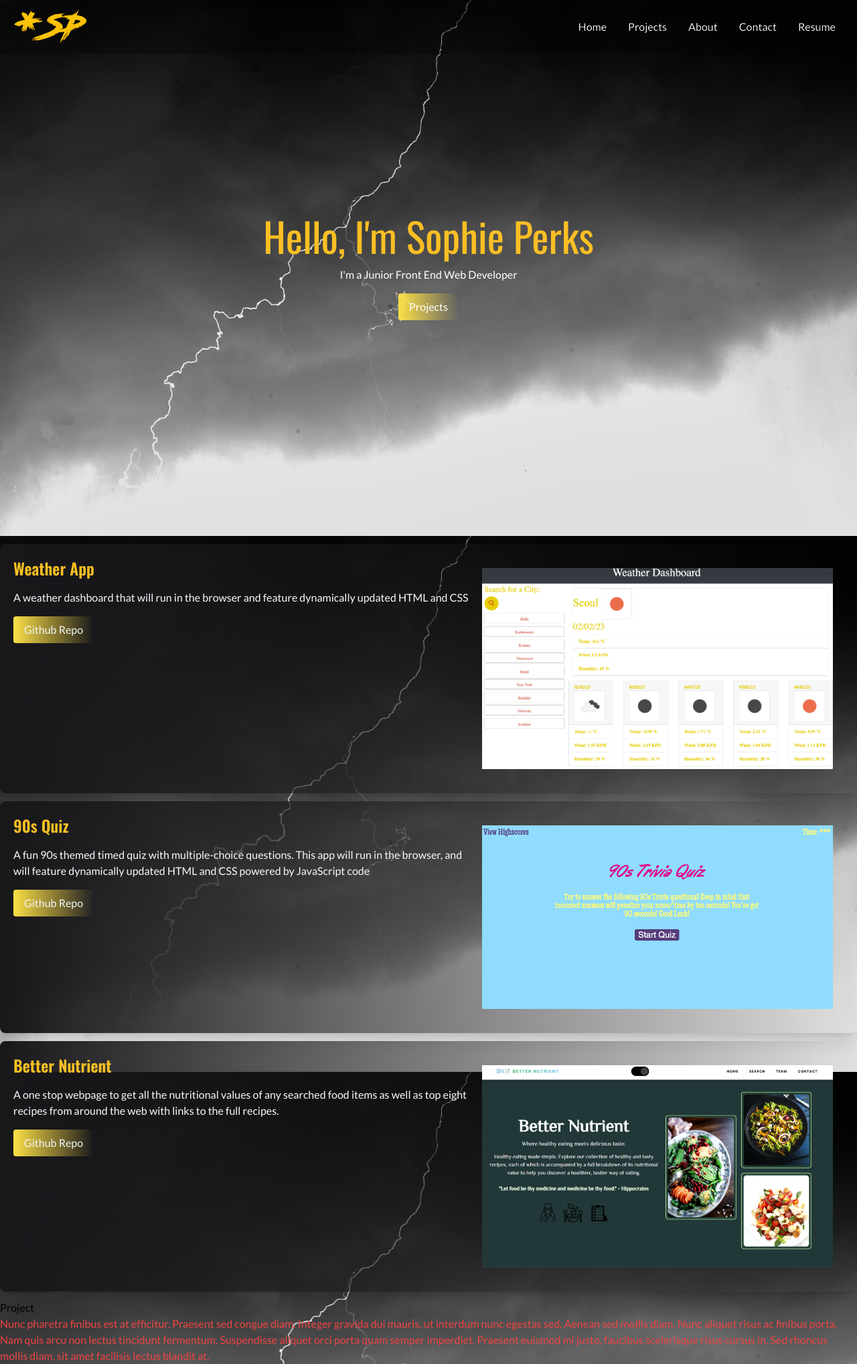
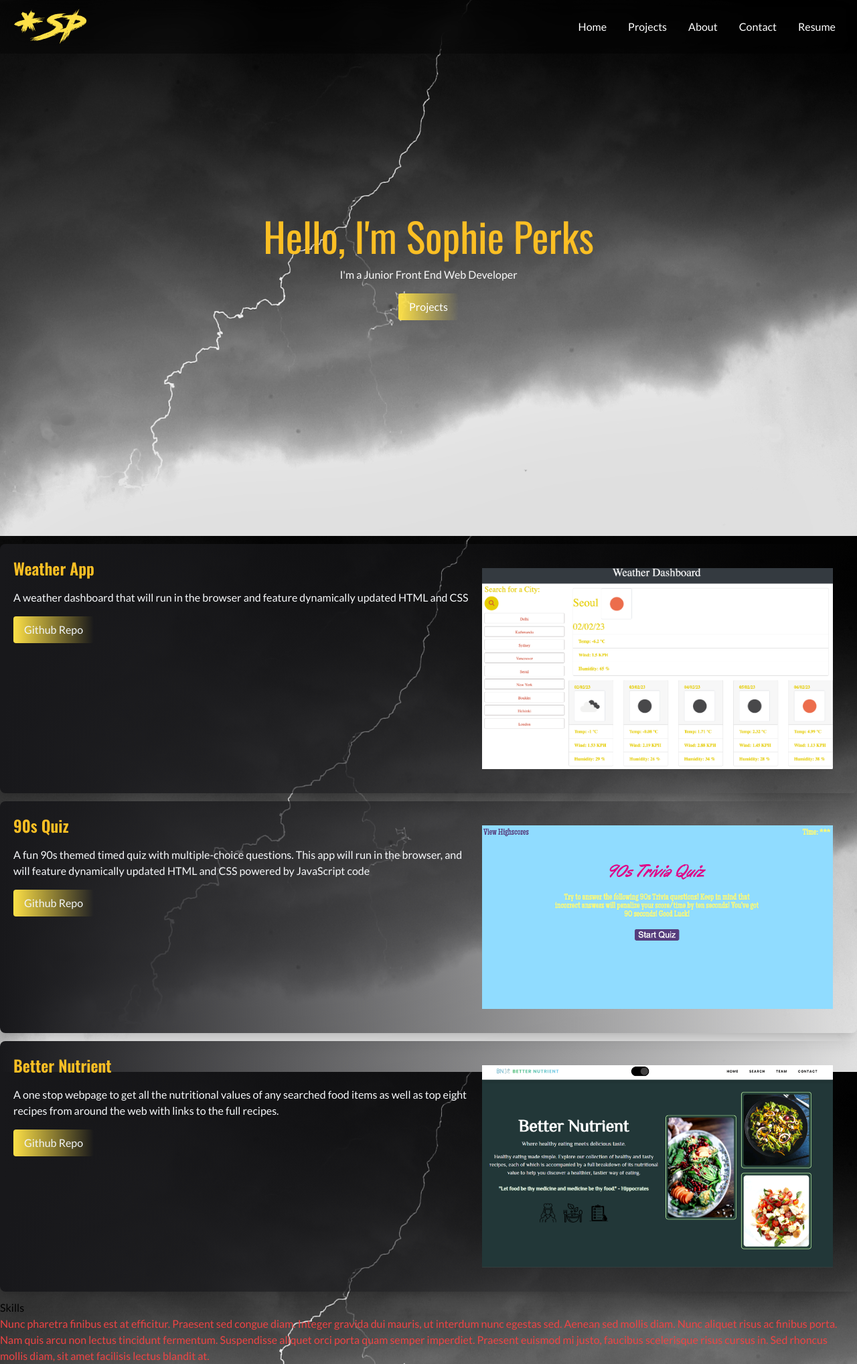
Before and after one commit to Sophie-Senge/react-tailwind-profile, a React (Create React App) app: page / in a window 1280 px wide. Shown: the whole page at 67% size. Built offline with nearby package versions, Linux system fonts and the light colour scheme.

Commit message:
fixed navbar links

```diff
--- a/package.json
+++ b/package.json
@@ -9,7 +9,7 @@
     "react": "^18.2.0",
     "react-dom": "^18.2.0",
     "react-icons": "^4.8.0",
-    "react-router-dom": "^6.8.2",
+    "react-router-dom": "^6.9.0",
     "react-scripts": "5.0.1",
     "web-vitals": "^2.1.4"
   },
--- a/src/components/Header.js
+++ b/src/components/Header.js
@@ -2,11 +2,11 @@ import React from "react";
 import Button from "./Button";
 
 function Header() {
-  const buttonStuff = {className: "bg-gradient-to-r from-yellow-300 to-transparent-500 hover:from-pink-500 hover:to-yellow-500 text-white py-2 px-4 rounded",
+  const buttonStuff = {className: "drop-shadow-2xl bg-gradient-to-r from-yellow-300 to-transparent-500 hover:from-pink-500 hover:to-yellow-500 text-white py-2 px-4 rounded",
   content: "Projects"}
   return (
     <div className="header max-h-screen h-screen flex flex-col mx-auto items-center justify-center px-4">
-      <h1 className="text-6xl text-amber-400 font-headings">Hello, I'm Sophie Perks</h1>
+      <h1 className="text-6xl text-amber-400 font-headings drop-shadow-2xl">Hello, I'm Sophie Perks</h1>
       <p className="py-4 text-white">
         I'm a Junior Front End Web Developer
       </p>
--- a/src/components/NavBar/NavBar.js
+++ b/src/components/NavBar/NavBar.js
@@ -10,9 +10,14 @@ function NavBar() {
 
 
   return (
-    <div className='flex justify-between items-center w-full h-20 px-4 text-white bg-black backdrop-filter backdrop-blur-lg bg-opacity-30 fixed'>
+
+    <nav className='fixed top-0 z-10 bg-black backdrop-filter w-full h-20 backdrop-blur-lg bg-opacity-30'>
+     <div className='flex justify-between items-center px-4 text-white'>
+
+
+
       <div>
-        <h1 className='text-5xl font-road ml-2 text-yellow-300'>{signature}</h1>
+        <h1 className=' text-5xl font-road ml-2 text-yellow-300 py-4'>{signature}</h1>
       </div>
 
       <ul className='hidden md:flex'>
@@ -34,16 +39,16 @@ function NavBar() {
 
       {nav && (
         <ul className="flex flex-col justify-center items-center absolute top-0 left-0 w-full h-screen bg-gradient-to-b from-black to-gray-800 text-gray-500">
-          {navLinks.map(({ id, link }) => (
+          {navLinks.map(({ id, name }) => (
             <li key={id}
               className="px-4 cursor-pointer capitalize py-6 text-4xl">
-              {link}
+              {name}
             </li>
           ))}
         </ul>
       )}
-
-    </div>
+</div>
+    </nav>
 
   );
 }
--- a/src/components/ProjectGallery/ProjectsGallery.jsx
+++ b/src/components/ProjectGallery/ProjectsGallery.jsx
@@ -20,7 +20,7 @@ function ProjectsGallery() {
                     <a href={project.githubLink}><Button props={buttonStuff2}/></a>
                 </div>
                 <div className="flex-auto w-32">
-                <a href={project.deployedLink}> <img className="h-30 w-30 transition duration-500 hover:scale-110 rounded cursor-pointer p-4" src={project.image} alt={project.name} /> </a>
+                <a href={project.deployedLink}> <img className="h-30 w-30 transition duration-500 hover:scale-110 hover:drop-shadow-xl rounded cursor-pointer p-4" src={project.image} alt={project.name} /> </a>
 
                   </div>
 
--- a/src/components/Skills/Skills.js
+++ b/src/components/Skills/Skills.js
@@ -1,9 +1,10 @@
 import React from "react";
+// import skillsList from "./skillsData";
 
 function Skills() {
   return (
     <div>
-      <h1 >Project</h1>
+      <h1 >Skills</h1>
       <p className="text-red-500">
         Nunc pharetra finibus est at efficitur. Praesent sed congue diam. Integer gravida dui
         mauris, ut interdum nunc egestas sed. Aenean sed mollis diam. Nunc aliquet risus ac finibus
--- a/src/components/Skills/skillsData.js
+++ b/src/components/Skills/skillsData.js
@@ -1,4 +1,4 @@
-const skills = [
+const skillsList = [
 
   { "id": 1,
     "skill": "HTML",
@@ -19,4 +19,4 @@ const skills = [
 
 ];
 
-export default skills
+export default skillsList
--- /dev/null
+++ b/src/components/social.js
@@ -0,0 +1,9 @@
+import React from 'react'
+
+function social() {
+  return (
+    <div>social</div>
+  )
+}
+
+export default social
```
Also changed, not shown: 1 other file (tests, documents, lock files or other folders).
